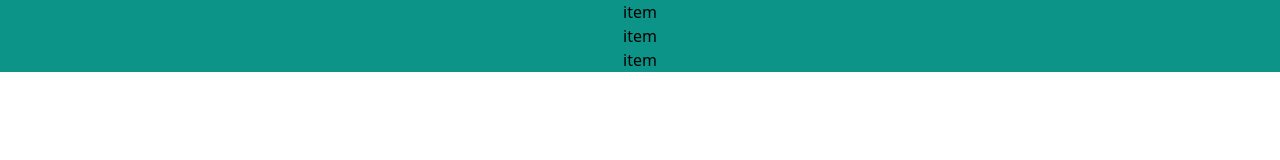
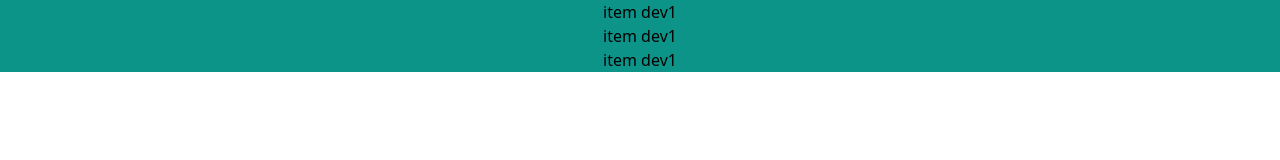
Before and after one commit to jaymon69/tailwind_test4, a website: page src/index.html in a window 1280 px wide. Drawn offline with Linux system fonts and the light colour scheme.

Commit message:
third commit

```diff
--- a/src/index.html
+++ b/src/index.html
@@ -8,13 +8,13 @@
 </head>
 <body>
     <div class="item text-center bg-teal-600">
-        item
+        item dev1
     </div>
     <div class="item text-center bg-teal-600">
-        item
+        item dev1
     </div>
     <div class="item text-center bg-teal-600">
-        item
+        item dev1
     </div>
 </body>
 </html>
```
